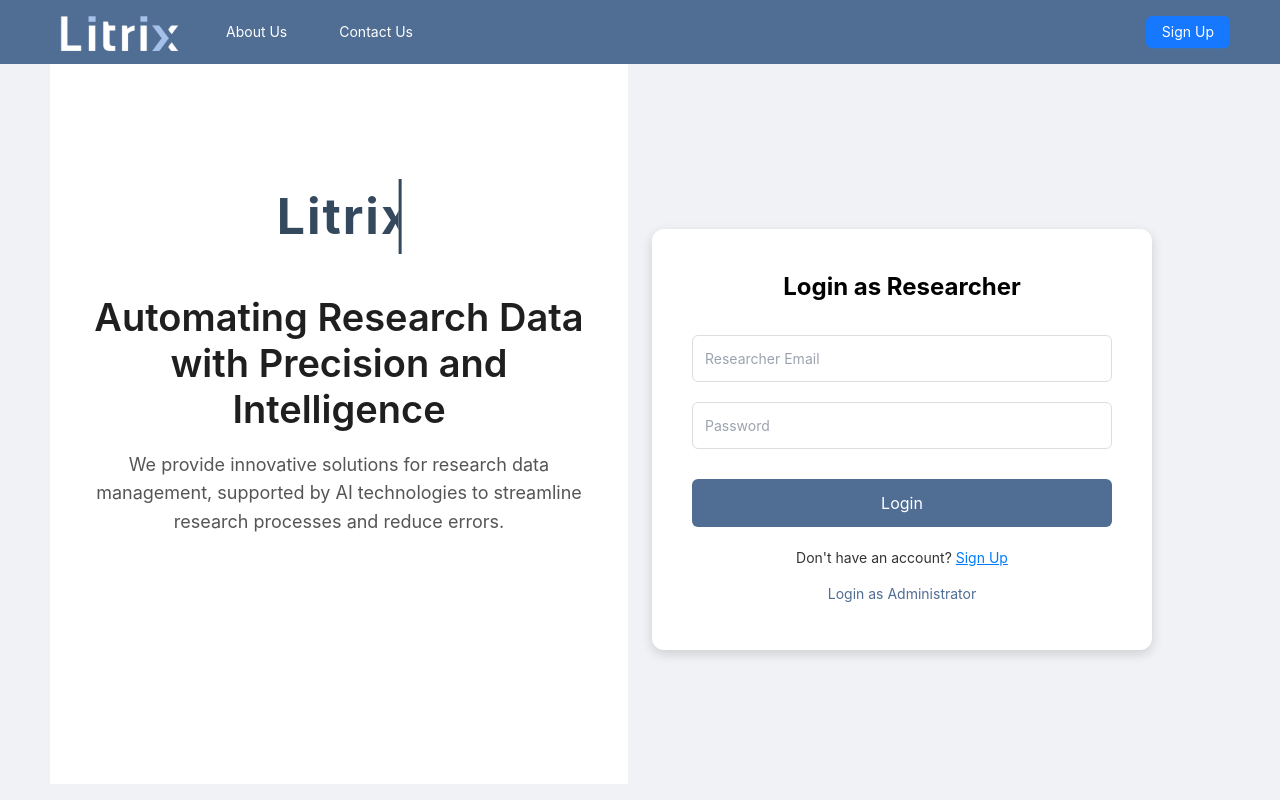
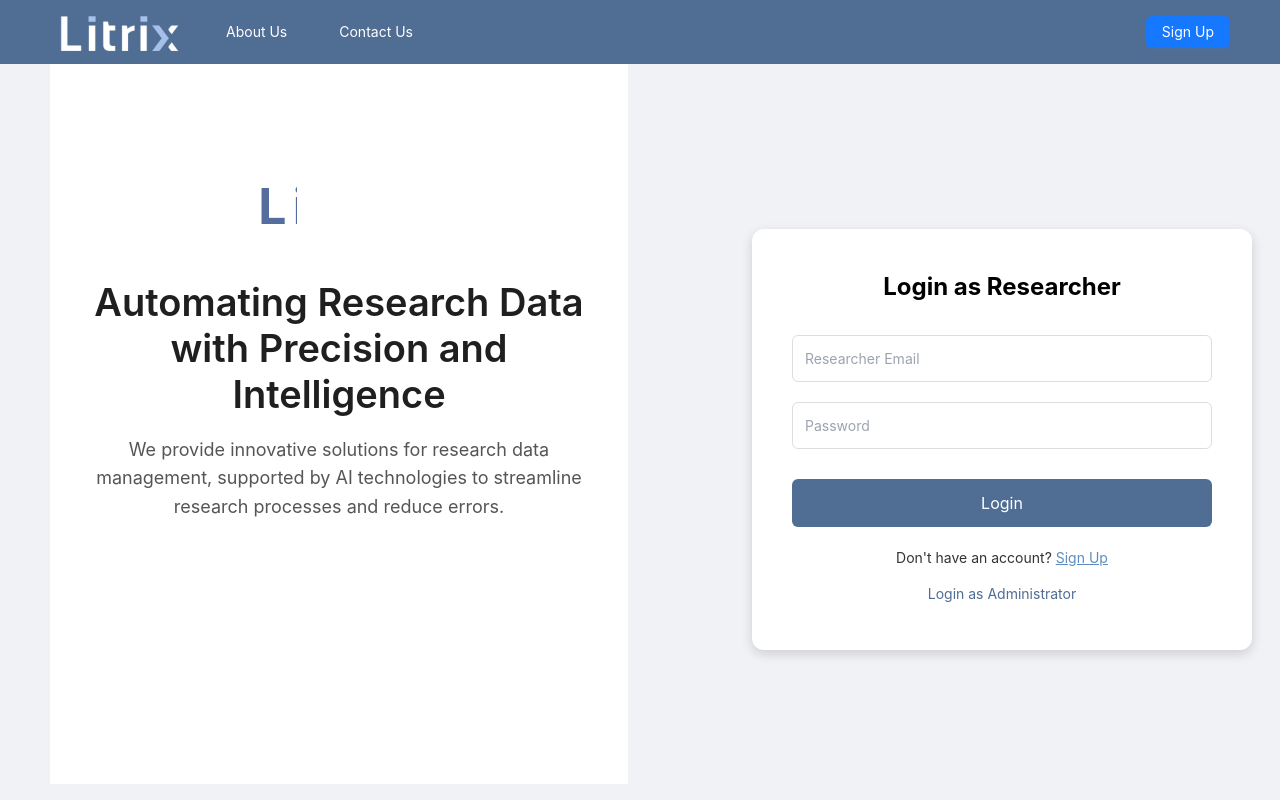
Before and after one commit to Rawan-001/litrix, a React (Vite) app: page / in a window 1280 px wide. Built offline with nearby package versions, Linux system fonts and the light colour scheme; no server answers.

Commit message:
last update

```diff
--- a/src/pages/HomePage/HomePage.css
+++ b/src/pages/HomePage/HomePage.css
@@ -1,4 +1,3 @@
-/* Layout and Navbar */
 .layout {
   background-color: #f0f2f5;
 }
@@ -19,12 +18,11 @@
   margin-top: 5px;
 }
 
-/* Hero Section */
 .hero-section {
   display: flex;
   flex-direction: column;
   align-items: center;
-  justify-content: center;
+  justify-content: flex-start;
   min-height: 90vh;
   text-align: center;
   background-color: #fff;
@@ -35,6 +33,10 @@
 .hero-title {
   font-size: 48px;
   margin-bottom: 20px;
+  color: rgb(84, 109, 157);
+  font-weight: bold;
+  position: relative;
+  top: 80px;
 }
 
 .hero-subtitle {
@@ -42,9 +44,11 @@
   max-width: 700px;
   margin: 0 auto 30px;
   color: #555;
+  position: relative;
+  top: 80px;
 }
 
-/* Login Card Styling */
+
 .login-card {
   background-color: #fff;
   padding: 40px;
@@ -53,6 +57,9 @@
   margin-top: 30px;
   width: 500px;
   text-align: center;
+  right: -100px;
+  position:relative;
+
   transition: transform 0.3s ease-in-out, box-shadow 0.3s ease-in-out;
 }
 
@@ -104,17 +111,16 @@
 }
 
 .login-link {
-  color: #007BFF;
+  color: #5d8dc0;
   cursor: pointer;
   text-decoration: underline;
   transition: color 0.2s;
 }
 
 .login-link:hover {
-  color: #0056b3;
+  color: #b2c6dc;
 }
 
-/* About Section */
 .about-section {
   padding: 80px 20px;
   background-color: #f9f9f9;
@@ -129,11 +135,10 @@
 .about-section p {
   font-size: 18px;
   max-width: 800px;
-  margin: 0 auto 50px; /* تعديل المسافة السفلية بين الفقرة والبطاقات */
+  margin: 0 auto 50px;
   color: #555;
 }
 
-/* Footer */
 footer {
   background-color: #001529;
   color: #fff;
@@ -142,7 +147,6 @@ footer {
   font-size: 16px;
 }
 
-/* Cards */
 .custom-card {
   transition: transform 0.3s ease;
   height: 280px;
@@ -164,11 +168,11 @@ footer {
 }
 
 .custom-card p {
-  margin-bottom: 1px; /* تقليل المسافة السفلية بين الفقرة والعنوان */
+  margin-bottom: 1px;
 }
 
 .custom-card h3 {
-  margin-top: 1px; /* تقليل المسافة العلوية بين العنوان والفقرة السابقة */
+  margin-top: 1px;
 }
 
 @media (max-width: 768px) {
@@ -177,41 +181,34 @@ footer {
     height: auto;
   }
 }
-/* تعديل على typewriter-text */
+.container {
+  display: inline-block;
+  background-color: #333;
+  padding: 10px;
+}
+
 .typewriter-text {
   font-size: 50px;
-  color: #34495e; /* اللون الأزرق الرمادي الداكن */
+  letter-spacing: 6px;
+  white-space: nowrap;
+  overflow: hidden;
+  border-right: 2px solid;
   font-weight: bold;
-  overflow: hidden;
-  border-right: 3px solid #34495e; /* مؤشر الكتابة */
-  white-space: nowrap;
-  letter-spacing: 2px;
-  width: 0;
-  animation: typing 4s steps(10) infinite, blink-caret 0.75s step-end infinite;
-
-  /* وضع الكلمة بشكل موازي */
-  position: absolute;
-  top: 115px; /* تعديل المسافة حسب الحاجة */
-  left: 50%;
-  transform: translateX(-50%);
-  z-index: 101; /* للتأكد من ظهور النص فوق العناصر الأخرى */
-}
-@keyframes typing {
-  0% { width: 0; }
-  10% { width: 1ch; } /* L */
-  20% { width: 2ch; } /* Li */
-  30% { width: 3ch; } /* Lit */
-  40% { width: 4ch; } /* Litr */
-  50% { width: 5ch; } /* Litri */
-  60% { width: 6ch; } /* Litrix */
-  70% { width: 5ch; } /* Litri */
-  80% { width: 4ch; } /* Litr */
-  90% { width: 1ch; } /* L */
-  100% { width: 0; } /* اختفاء النص */
+  color: rgb(84, 109, 157);
+  position: relative;
+  top: 45px;
+  animation:
+    typing 4s steps(8) 1s infinite alternate,
+    cursor .5s step-end infinite;
 }
 
-@keyframes blink-caret {
-  0% { border-right-color: #34495e; }
-  50% { border-right-color: transparent; }
-  100% { border-right-color: #34495e; }
+@keyframes cursor {
+  50% {
+    border-color: transparent;
+  }
 }
+
+@keyframes typing {
+
+  50% { width: 100%; }
+}
--- a/src/pages/SignUpPage.jsx
+++ b/src/pages/SignUpPage.jsx
@@ -1,9 +1,12 @@
 import React, { useState } from 'react';
 import { Steps, Button, Form, Input, message, Modal, Select } from 'antd';
+import { ArrowLeftOutlined } from '@ant-design/icons'; // استيراد أيقونة الرجوع
 import { createUserWithEmailAndPassword, signInWithEmailAndPassword } from 'firebase/auth';
 import { doc, setDoc, getDoc } from 'firebase/firestore';
 import { auth, db } from '../firebaseConfig';
 import { useNavigate } from 'react-router-dom';
+import FYP2 from '../assets/FYP.png';  // استيراد الشعار
+
 
 const { Step } = Steps;
 const { Option } = Select;
@@ -11,8 +14,6 @@ const { Option } = Select;
 const SignUpPage = () => {
   const [current, setCurrent] = useState(0);
   const [isModalVisible, setIsModalVisible] = useState(false);
-  const [scholarId, setScholarId] = useState('');
-  const [scholarIdError, setScholarIdError] = useState('');
 
   const [formData, setFormData] = useState({
     email: '',
@@ -51,63 +52,25 @@ const SignUpPage = () => {
     setFormData((prev) => ({ ...prev, [name]: value }));
   };
 
-  const validateScholarUrl = (url) => {
-    const regex = /^https?:\/\/scholar\.google\.com\/citations\?(?:.*&)?user=([a-zA-Z0-9_-]+)(?:&.*)?$/;
-    const match = url.trim().match(regex);
-    return match ? match[1] : null;
-  };
-
   const handleSignUp = async () => {
-    if (formData.password !== formData.confirmPassword) {
-      message.error("Passwords do not match");
-      return;
-    }
-
-    const extractedScholarId = validateScholarUrl(formData.googleScholarLink);
-    if (!extractedScholarId) {
-        message.error("Invalid Google Scholar profile link");
-        return;
-    }
-
-    const docRef = doc(db, `colleges/faculty_computing/departments/dept_cs/faculty_members/${extractedScholarId}`);
-    const docSnap = await getDoc(docRef);
-
-    if (!docSnap.exists()) {
-      message.error('Scholar ID not found in our records. Please create a Google Scholar account or contact support.');
-      return;
-    }
-
     try {
-      // Create the user in Firebase Authentication
       const userCredential = await createUserWithEmailAndPassword(auth, formData.email, formData.password);
       const user = userCredential.user;
 
-      console.log('User created:', user.uid);
-
-      try {
-        const userDocRef = doc(db, `users/${user.uid}`);
-        await setDoc(userDocRef, {
+      await setDoc(doc(db, `users/${user.uid}`), {
         uid: user.uid,
         email: formData.email,
-          scholar_id: extractedScholarId,
         role: 'researcher',
         ...formData,
       });
-        console.log('User data stored in Firestore successfully');
-      } catch (error) {
-        console.error('Error storing user data:', error.message);
-      }
 
-
-      // Automatically sign in the user after registration
       await signInWithEmailAndPassword(auth, formData.email, formData.password);
-
       setIsModalVisible(true);
     } catch (error) {
-      console.error('Error during sign up:', error.message);
       message.error(`Error: ${error.message}`);
     }
   };
+
   const handleConfirm = () => {
     setIsModalVisible(false);
     navigate('/');
@@ -178,20 +141,8 @@ const SignUpPage = () => {
       title: 'Google Scholar Verification',
       content: (
         <Form layout="vertical">
-          <Form.Item
-            label="Google Scholar Profile Link"
-            required
-            validateStatus={scholarIdError ? 'error' : ''}
-            help={scholarIdError}
-          >
-            <Input
-              value={formData.googleScholarLink}
-              name="googleScholarLink"
-              onChange={(e) => {
-                handleChange(e);
-                setScholarIdError('');
-              }}
-            />
+          <Form.Item label="Google Scholar Profile Link" required>
+            <Input value={formData.googleScholarLink} name="googleScholarLink" onChange={handleChange} />
           </Form.Item>
           <p>Verify your Google Scholar profile to continue.</p>
         </Form>
@@ -201,7 +152,12 @@ const SignUpPage = () => {
 
   return (
     <div style={styles.container}>
+
+      <img src={FYP2} alt="Litrix Logo" style={styles.logo} />
+
       <div style={styles.card}>
+        <ArrowLeftOutlined onClick={() => navigate('/')} style={styles.backIcon} />
+
         <Steps current={current} style={{ marginBottom: 20 }}>
           {steps.map((step, index) => (
             <Step key={index} title={step.title} />
@@ -250,6 +206,14 @@ const styles = {
     height: '100vh',
     width: '100vw',
     backgroundColor: '#f0f2f5',
+    position: 'relative',
+  },
+  logo: {
+    position: 'fixed',
+    top: '10px',
+    left: '10px',
+    height: '60px',
+    zIndex: 1000,
   },
   card: {
     width: '100%',
@@ -262,6 +226,14 @@ const styles = {
     flexDirection: 'column',
     alignItems: 'center',
     textAlign: 'center',
+    position: 'relative',
+  },
+  backIcon: {
+    position: 'absolute',
+    top: '-40px',
+    left: '20px',
+    fontSize: '24px',
+    cursor: 'pointer',
   },
   gridContainer: {
     display: 'grid',
```
Lines whose indentation alone changed are shown as unchanged.
